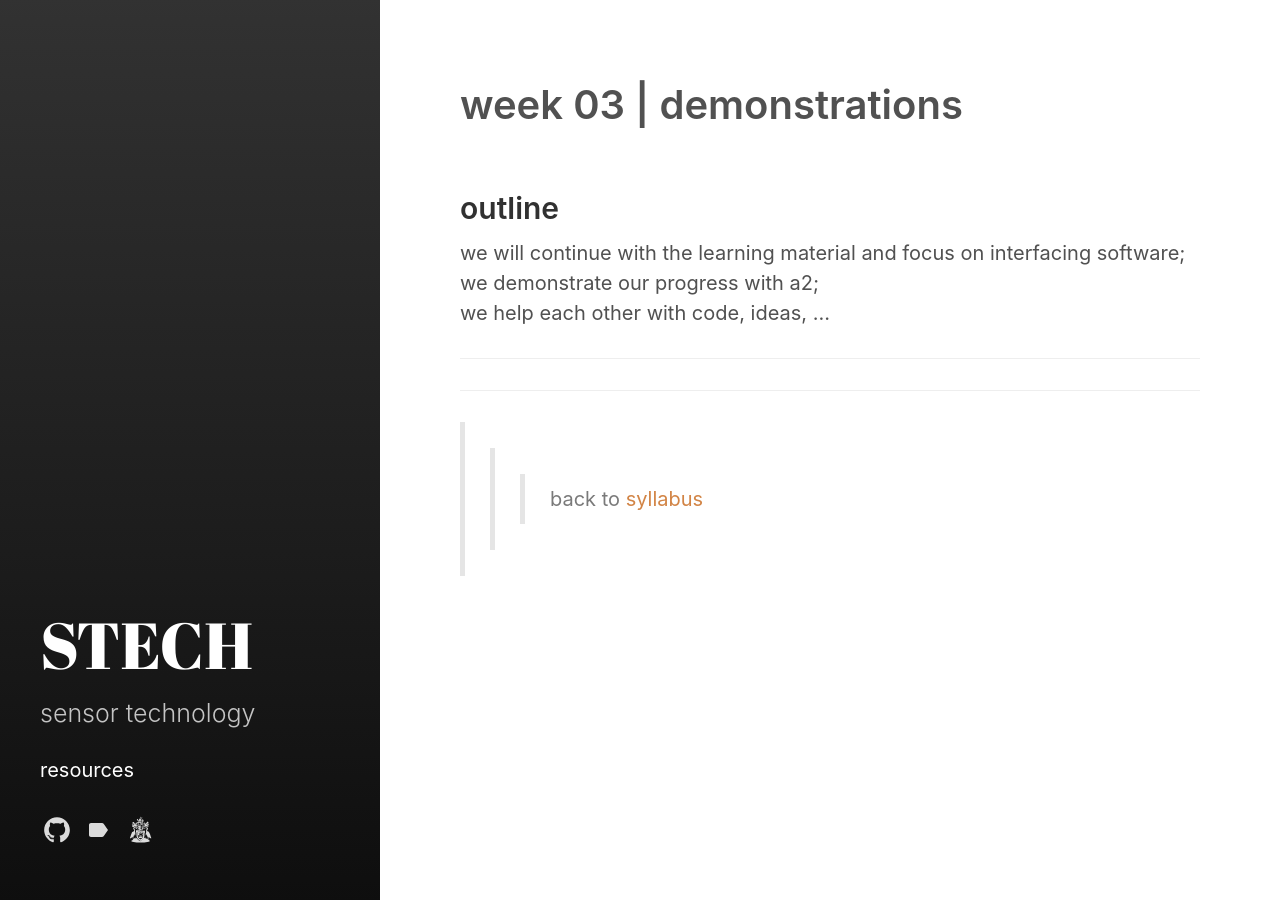
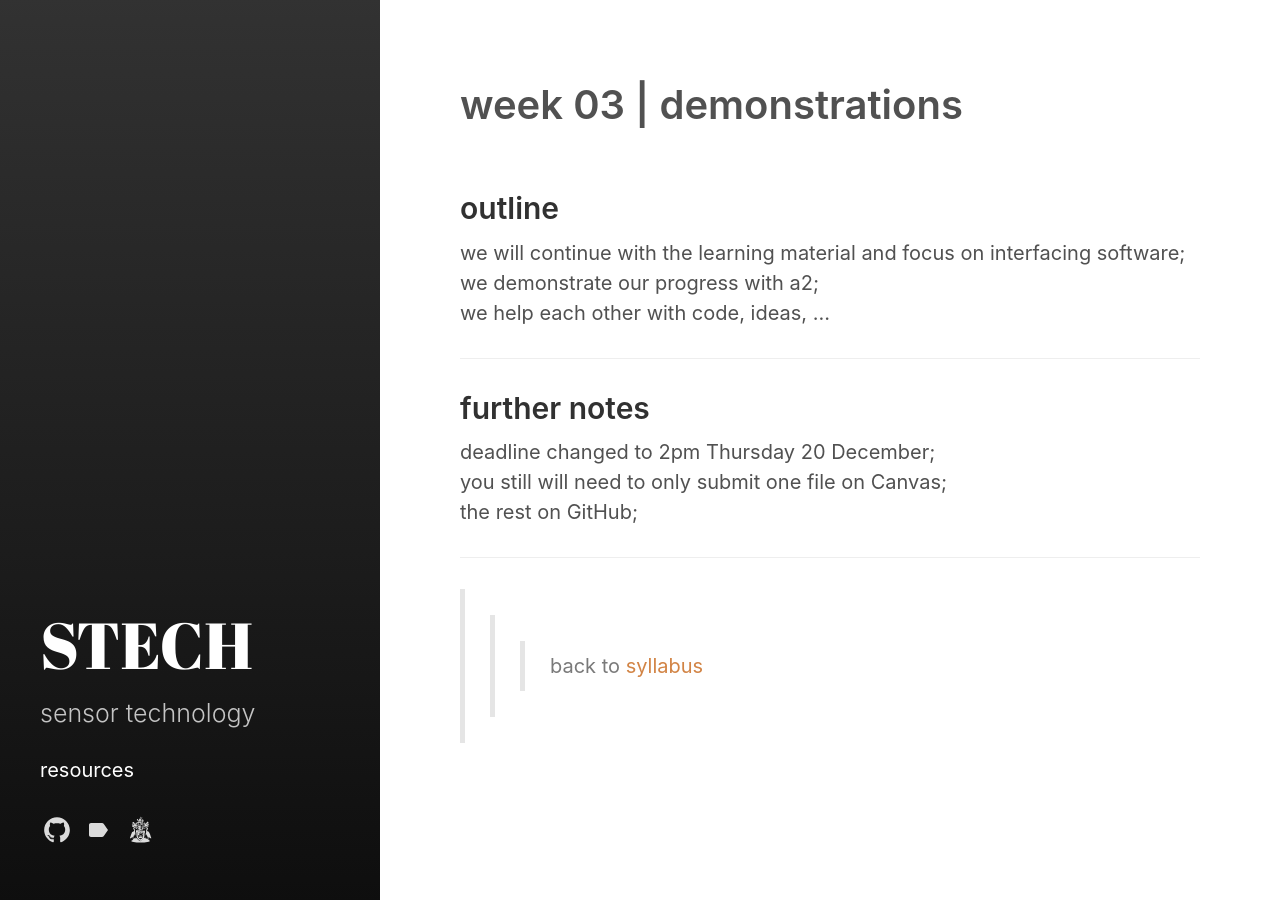
Before and after one commit to krisztian-hofstadter-tedor/stech, a Jekyll site: the page built from _posts/2018-10-11-w03.md, in a window 1280 px wide. Built offline with Jekyll 4.4.1, drawn with Linux system fonts in a browser that asks for light colours.

Commit message:
deadline change

```diff
--- a/_posts/2018-10-11-w03.md
+++ b/_posts/2018-10-11-w03.md
@@ -15,6 +15,14 @@ we demonstrate our progress with a2;
 we help each other with code, ideas, ...
 
 ---
+
+## further notes
+
+deadline changed to 2pm Thursday 20 December;
+you still will need to only submit one file on Canvas;
+the rest on GitHub;
+
+
 ---
 
 >>> back to [syllabus](../aru2018#syllabus)
```
Also changed, not shown: aru2018.md (+1 -1 lines), 1 other file.
